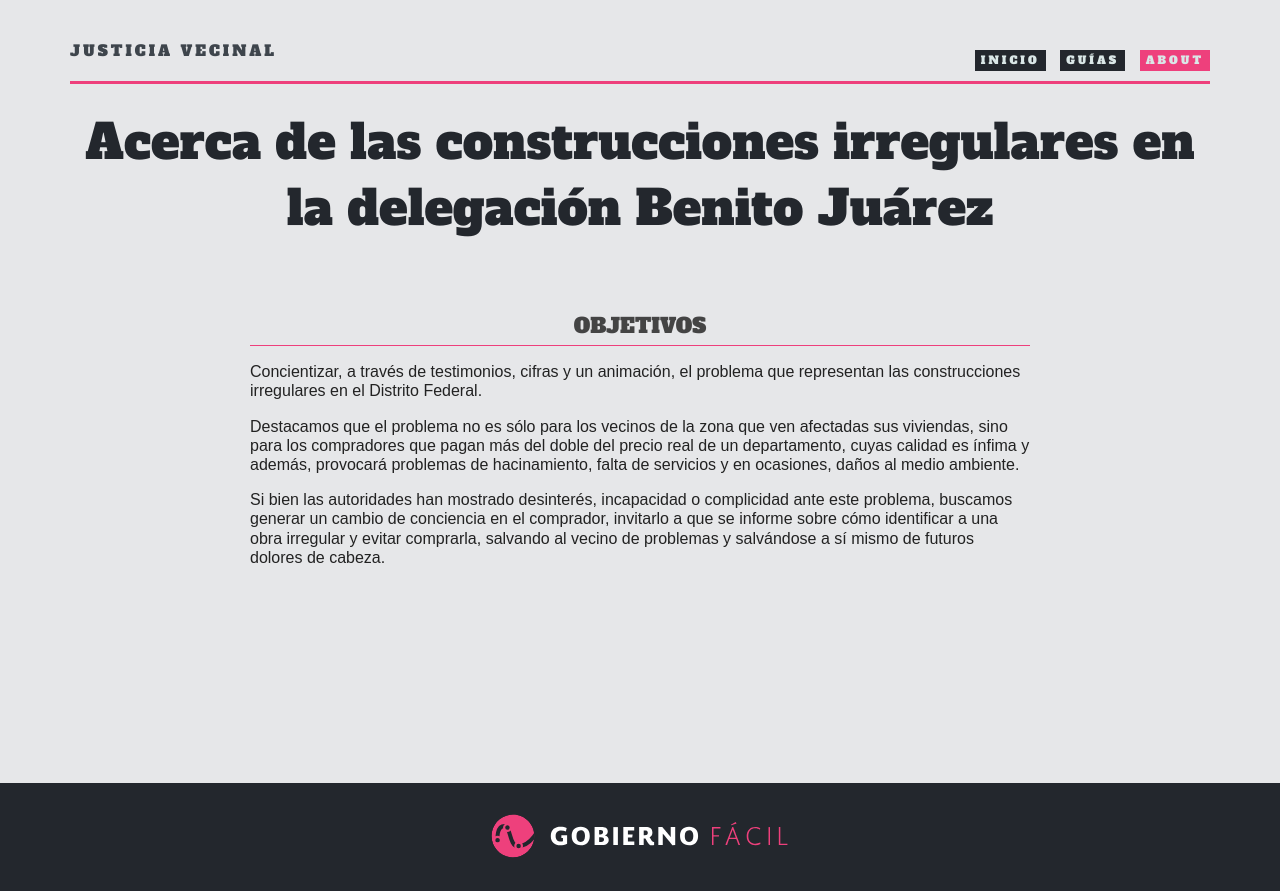
After one commit to GobiernoFacil/justicia_ciudadana, a PHP site: page /about.php in a window 1280 px wide. The commit adds this page. Run offline with PHP 8.4, Linux system fonts and the light colour scheme; some libraries are stand-ins or nearby versions.

Commit message:
add about

```diff
--- /dev/null
+++ b/about.php
@@ -0,0 +1,57 @@
+<!doctype html>
+<html class="no-js" lang="es">
+<head>
+	<meta charset="utf-8">
+	<meta http-equiv="X-UA-Compatible" content="IE=edge">
+	<title>Acerca de las construcciones irregulares en la delegación Benito Juárez</title>
+	<meta name="description" content="Acerca de las construcciones irregulares en la delegación Benito Juárez">
+	<meta name="viewport" content="width=device-width, initial-scale=1">
+	<link rel="shortcut icon" href="/img/icono_g.png">
+	<link href='http://fonts.googleapis.com/css?family=Alfa+Slab+One' rel='stylesheet' type='text/css'>
+	<link rel="stylesheet" href="css/normalize.css">
+	<link rel="stylesheet" href="css/styles.css">
+	<link rel="stylesheet" href="css/guias.css">
+</head>
+<body>
+	<div class="container">
+		<header class="the_header row">
+			<div class="col-sm-12">
+				<div class="row">
+					<div class="col-sm-4">
+					<h2>Justicia Vecinal</h2>
+					</div>
+					<ul class="col-sm-8 nav">
+						<li><a href="/">Inicio</a></li>
+						<li><a href="/guias.php" >Guías</a></li>
+						<li><a href="/about.php" class="current">About</a></li>
+					</ul>
+				</div>
+				<h1>Acerca de las construcciones irregulares en la delegación Benito Juárez</h1>
+			</div>
+
+			<div class="col-sm-12">
+				<div class="row">
+					<div class="col-sm-8 col-sm-offset-2 main-text">
+						<h3>Objetivos</h3>
+						<p>Concientizar, a través de testimonios, cifras y un animación, el problema que representan las construcciones irregulares en el Distrito Federal. </p>
+						<p>Destacamos que el problema no es sólo para los vecinos de la zona que ven afectadas sus viviendas, sino para los compradores que pagan más del doble del precio real de un departamento, cuyas calidad es ínfima y además, provocará problemas de hacinamiento, falta de servicios y en ocasiones, daños al medio ambiente. </p>
+						<p>Si bien las autoridades han mostrado desinterés, incapacidad o complicidad ante este problema, buscamos generar un cambio de conciencia en el comprador, invitarlo a que se informe sobre cómo identificar a una obra irregular y evitar comprarla, salvando al vecino de problemas y salvándose a sí mismo de futuros dolores de cabeza. </p>
+
+
+
+				</div>
+			</div>
+		</header>
+	</div>
+	<footer>
+		<div class="container">
+			<div class="row">
+				<div class="col-sm-8 col-sm-offset-2">
+					<a href="http://gobiernofacil.com" class="gobiernofacil">Gobierno Fácil</a>
+				</div>
+			</div>
+		</div>
+	</footer>
+	<script data-main="/js/main" src="/js/bower_components/requirejs/require.js"></script>
+</body>
+</html>
--- a/css/styles.css
+++ b/css/styles.css
@@ -807,7 +807,8 @@ h3 {
   overflow: hidden;
   border: solid 1px #ccc;
   height: 500px;
-  position: relative; }
+  position: relative;
+  background: rgba(0, 0, 0, 0.02); }
   .rolling .slide {
     position: absolute;
     border-radius: 50%;
--- a/guias.php
+++ b/guias.php
@@ -23,7 +23,7 @@
 					<ul class="col-sm-8 nav">
 						<li><a href="/">Inicio</a></li>
 						<li><a href="/guias.php" class="current">Guías</a></li>
-					<!--	<li><a href="#">Acerca</a></li>-->
+						<li><a href="/about.php">About</a></li>
 					</ul>
 				</div>
 				<h1>Guía práctica del comprador</h1>
--- a/index.php
+++ b/index.php
@@ -22,7 +22,7 @@
 					<ul class="col-sm-8 nav">
 						<li><a href="/" class="current">Inicio</a></li>
 						<li><a href="/guias.php" >Guías</a></li>
-					<!--	<li><a href="#">Acerca</a></li>-->
+						<li><a href="/about.php">About</a></li>
 					</ul>
 				</div>
 				<h1>Construcciones irregulares en la delegación Benito Juárez</h1>
```
